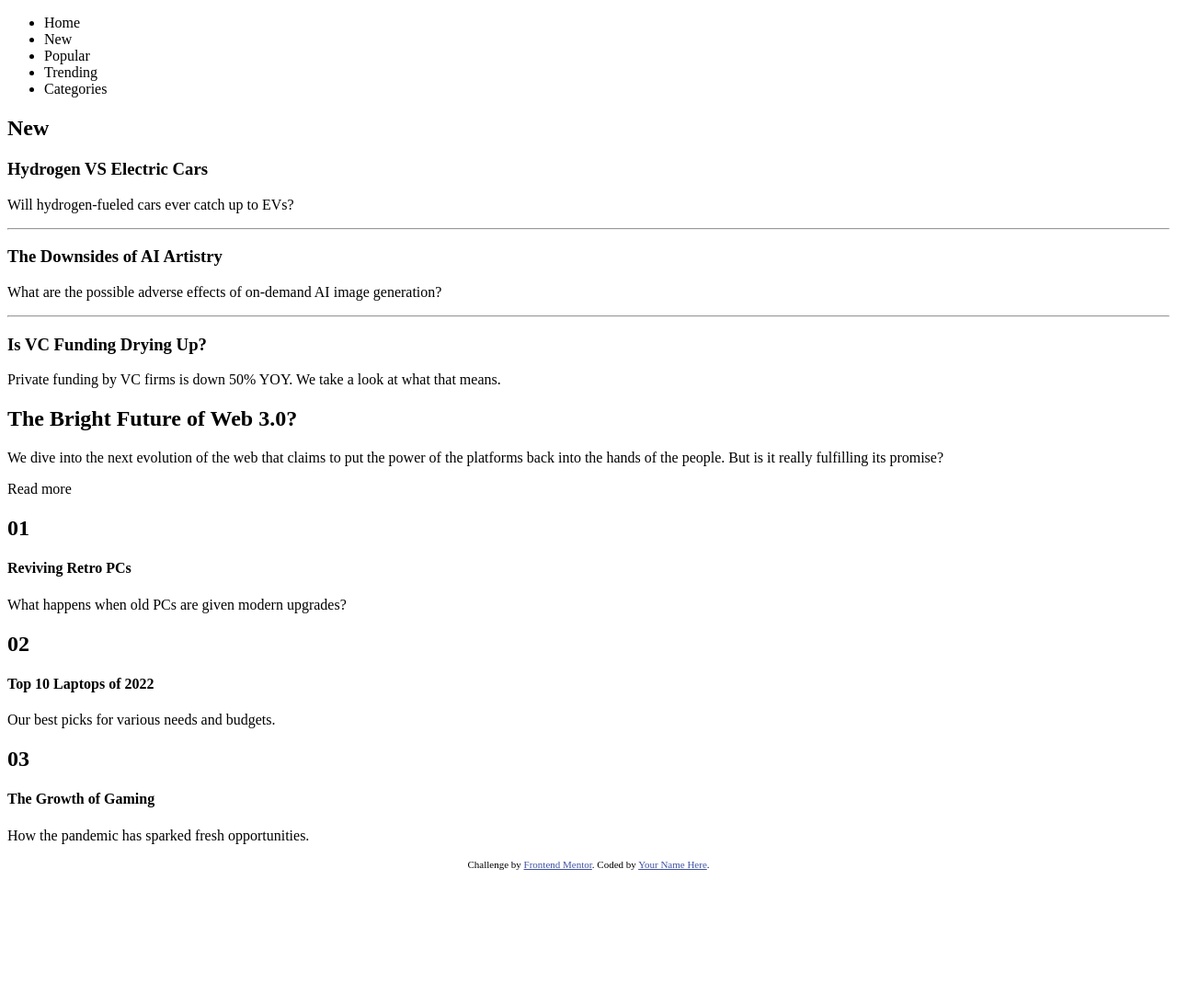
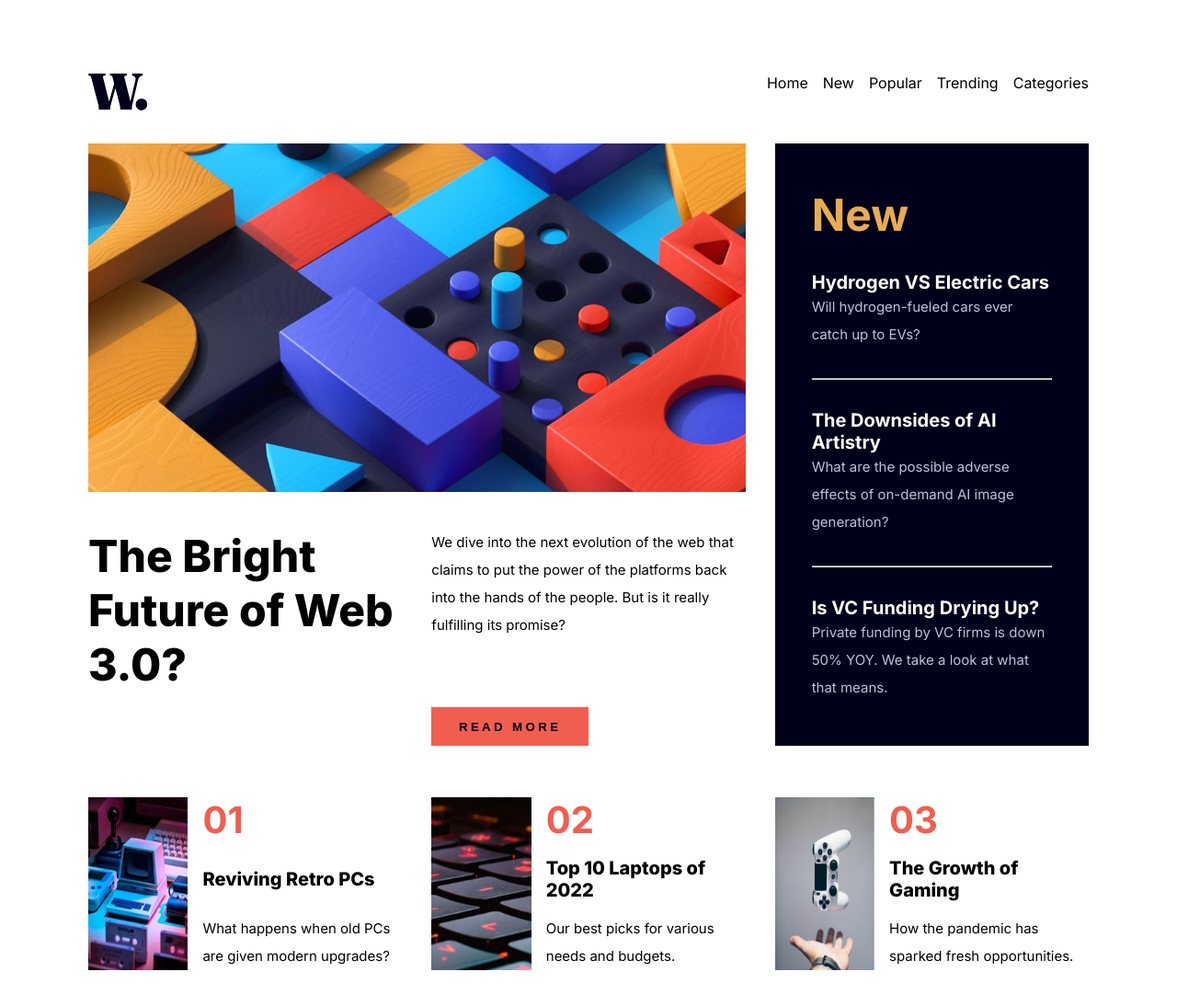
Before and after one commit to emmanueltn007/news-home-page, a plain HTML site: page index.html in a window 1280 px wide. Shown: the whole page at 92% size. Before the commit the page ends 954 px from the top, so only its background shows below. Drawn offline with Linux system fonts and the light colour scheme.

Commit message:
added grid styling and design for desktop

```diff
--- a/index.html
+++ b/index.html
@@ -6,19 +6,23 @@
 
   <link rel="icon" type="image/png" sizes="32x32" href="./assets/images/favicon-32x32.png">
 
+  <link rel="preconnect" href="https://fonts.googleapis.com">
+
+  <link rel="preconnect" href="https://fonts.gstatic.com" crossorigin>
+
+  <link href="https://fonts.googleapis.com/css2?family=Inter:ital,opsz,wght@0,14..32,100..900;1,14..32,100..900&display=swap" rel="stylesheet">
+
   <link rel="stylesheet" href="styles.css">
 
   <title>Frontend Mentor | News homepage</title>
 
-  <style>
-    .attribution { font-size: 11px; text-align: center; }
-    .attribution a { color: hsl(228, 45%, 44%); }
-  </style>
 </head>
 <body>
 
   <header>
-    <div class="logo"></div>
+    <div class="logo">
+      <img src="./assets/images/logo.svg" alt="logo">
+    </div>
     <ul class="menu">
       <li>Home</li>
       <li>New</li>
@@ -29,38 +33,56 @@
   </header>
   <section>
     <div class="cover"></div>
+
     <div class="new">
       <h2>New</h2>
+      <div>
         <h3>Hydrogen VS Electric Cars</h3>
         <p>
           Will hydrogen-fueled cars ever catch up to EVs?
         </p>
+      </div>
+
       <hr>
+
+      <div>
         <h3>The Downsides of AI Artistry</h3>
         <p>
           What are the possible adverse effects of on-demand AI image generation?
         </p>
+      </div>
+
       <hr>
+
+      <div>
         <h3>Is VC Funding Drying Up?</h3>
         <p>
           Private funding by VC firms is down 50% YOY. We take a look at what that means.
         </p>
       </div>
+    </div>
+
     <div class="bright-future">
       <h1>
         The Bright Future of Web 3.0?
       </h1>
     </div>
+
     <div class="paragraph">
       <p>
         We dive into the next evolution of the web that claims to put the power of the platforms back into the hands of the people.
         But is it really fulfilling its promise?
       </p>
-      <span>
-        Read more
-      </span>
+      <button>
+        READ MORE
+      </button>
     </div>
-    <div class="retro-pc">
+
+    <div class="retro-pc three-containers">
+      <div class="image-container">
+        <img src="./assets/images/image-retro-pcs.jpg" alt="retro PCs">
+      </div>
+      <div class="second-container">
         <h2>
           01
         </h2>
@@ -71,7 +93,14 @@
           What happens when old PCs are given modern upgrades?
         </p>
       </div>
-    <div class="top-10-laptops">
+
+    </div>
+
+    <div class="top-10-laptops three-containers">
+      <div class="image-container">
+        <img src="./assets/images/image-top-laptops.jpg" alt="laptops">
+      </div>
+      <div class="second-container">
         <h2>
           02
         </h2>
@@ -82,7 +111,13 @@
           Our best picks for various needs and budgets.
         </p>
       </div>
-    <div class="gaming-growth">
+    </div>
+
+    <div class="gaming-growth three-containers">
+      <div class="image-container">
+        <img src="./assets/images/image-gaming-growth.jpg" alt="gaming growth">
+      </div>
+      <div class="second-container">
         <h2>
           03
         </h2>
@@ -93,11 +128,14 @@
           How the pandemic has sparked fresh opportunities.
         </p>
       </div>
+    </div>
   </section>
 
+  <!--
   <div class="attribution">
     Challenge by <a href="https://www.frontendmentor.io?ref=challenge" target="_blank">Frontend Mentor</a>.
     Coded by <a href="#">Your Name Here</a>.
   </div>
+  -->
 </body>
 </html>
--- a/styles.css
+++ b/styles.css
@@ -0,0 +1,193 @@
+* {
+    margin: 0;
+    padding: 0;
+    box-sizing: border-box;
+}
+
+body {
+    font-family: "Inter", sans-serif;
+    padding: 3em 6em 6em 6em;
+}
+
+p {
+    font-size: 15px;
+    line-height: 2em;
+}
+
+/*Header Section*/
+
+header {
+    padding: 2em 0 2em 0;
+    display: flex;
+    justify-content: space-between;
+}
+
+ul {
+    list-style: none;
+    display: flex;
+    gap: 1em;
+}
+
+li {
+    cursor: pointer;
+    transition: all 0.15s ease-in-out;
+}
+
+li:hover {
+    color: hsl(5, 85%, 63%);
+}
+
+.logo {
+}
+
+/*Section*/
+
+section {
+    display: grid;
+    grid-template-columns: 1fr 1fr 1fr;
+    grid-template-rows: 0.75fr 0.5fr 0.5fr;
+    grid-template-areas:
+    "grid-1 grid-1 grid-2"
+    "grid-3 grid-4 grid-2"
+    "grid-5 grid-6 grid-7";
+    gap: 1.5em 2em;
+}
+
+.cover {
+    grid-area: grid-1;
+    background-size: cover;
+    background-repeat: no-repeat;
+    background-image: url("./assets/images/image-web-3-desktop.jpg");
+}
+
+/*Second Grid-Container*/
+
+.new {
+    grid-area: grid-2;
+    padding: 3em 2.5em;
+    background-color: hsl(240, 100%, 5%);
+    display: flex;
+    flex-direction: column;
+    gap: 2em;
+}
+
+.new h2 {
+    font-size: 3em;
+    color: hsl(35, 77%, 62%);
+}
+
+.new hr {
+    color: hsl(233, 8%, 79%);
+}
+
+.new h3 {
+    font-size: 1.25em;
+    color: hsl(36, 100%, 99%);
+    transition: all 0.15s ease-in-out;
+    cursor: pointer;
+}
+
+.new h3:hover {
+    color: hsl(35, 77%, 62%);
+}
+
+.new p {
+    color: hsl(236, 35%, 81%);
+}
+
+/*Third Grid*/
+
+.bright-future {
+    padding-top: 0.5em;
+    font-size: 2em;
+    grid-area: grid-3;
+}
+
+.bright-future h1 {
+    font-weight: 800;
+
+}
+
+/*Fourth Grid*/
+
+.paragraph {
+    padding-top: 1em;
+    grid-area: grid-4;
+    display: flex;
+    flex-direction: column;
+    justify-content: space-between;
+}
+
+button {
+    border: none;
+    font-weight: 600;
+    letter-spacing: 0.25em;
+    text-align: center;
+    width: 50%;
+    color: hsl(240, 100%, 5%);
+    background-color: hsl(5, 85%, 63%);
+    padding: 1em 1.5em;
+    cursor: pointer;
+    transition: all 0.2s ease-in-out;
+}
+
+button:hover {
+    color: white;
+    background-color: hsl(240, 100%, 5%);
+}
+
+/*Third Row Styles*/
+
+.three-containers {
+    padding: 2em 0 2em 0;
+    display: grid;
+    grid-template-columns: 1fr 2fr;
+    grid-template-rows: auto;
+    grid-template-areas:
+    "item-1 item-2";
+    gap: 1em;
+}
+
+.image-container {
+    grid-area: item-1;
+}
+
+.image-container img {
+    height: 100%;
+    width: 100%;
+}
+
+.second-container {
+    grid-area: item-2;
+    display: flex;
+    flex-direction: column;
+    justify-content: space-between;
+}
+
+.second-container h2 {
+    font-size: 2.5em;
+    color: hsl(5, 85%, 63%);
+}
+
+.second-container h4 {
+    font-size: 1.25em;
+    font-weight: 800;
+}
+
+/*Fifth Grid*/
+
+.retro-pc {
+    grid-area: grid-5;
+}
+
+/*Sixth Grid*/
+
+.top-10-laptops {
+    grid-area: grid-6;
+}
+
+/*Seventh Grid*/
+
+.gaming-growth {
+    grid-area: grid-7;
+}
```
Lines whose indentation alone changed are shown as unchanged.
